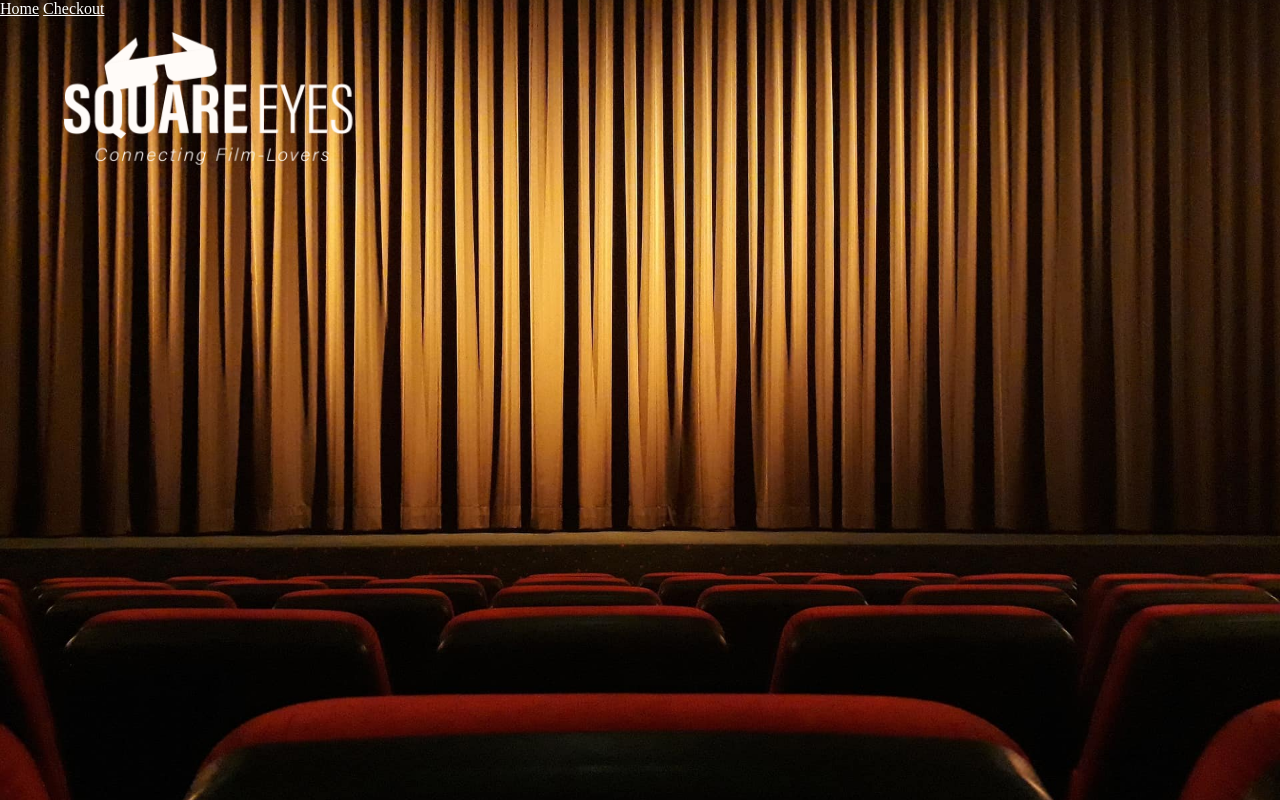
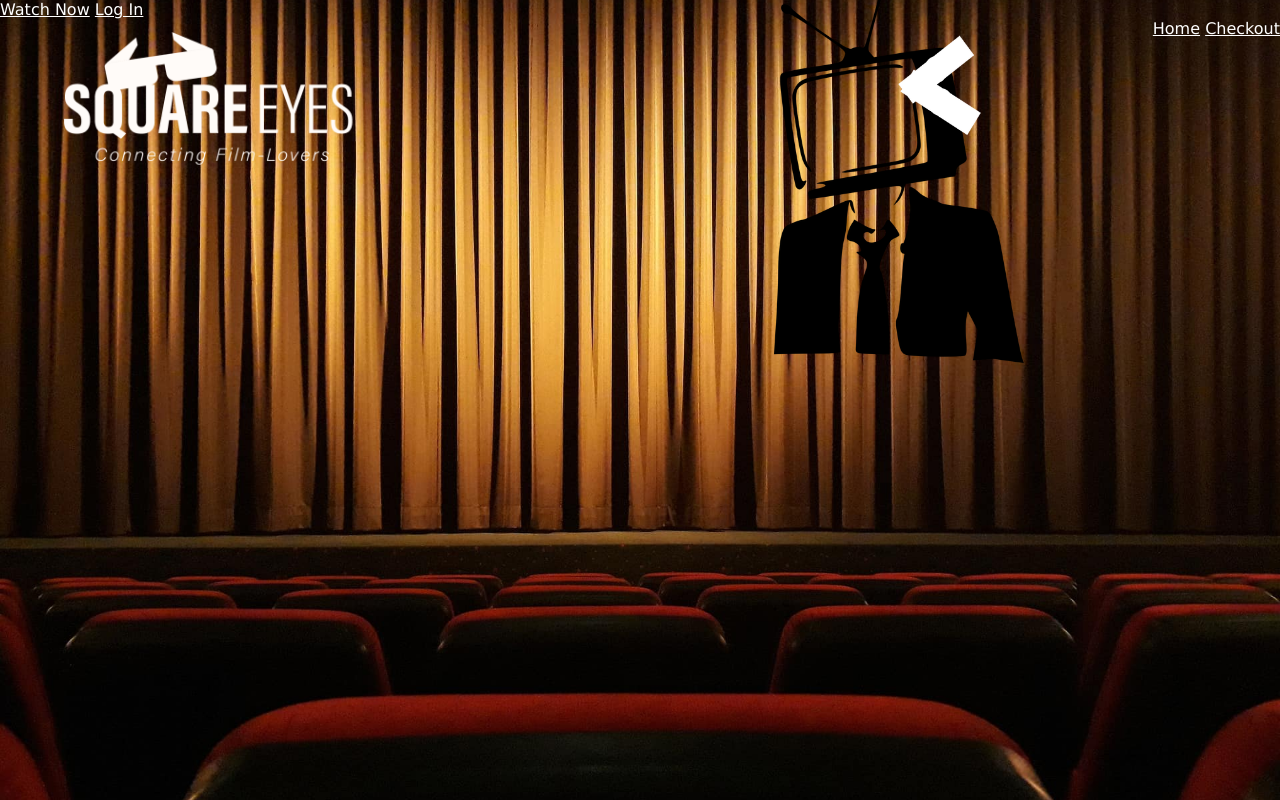
Before and after one commit to Teitrheim/Square-Eyes, a plain HTML site: page index.html in a window 1280 px wide. Drawn offline with Linux system fonts and the light colour scheme.

Commit message:
all at once

```diff
--- a/CSS/styles.css
+++ b/CSS/styles.css
@@ -1,6 +1,7 @@
 * {
   margin: 0;
   padding: 0;
+  font-family: Poppins, Verdana, Geneva, Tahoma, sans-serif;
 }
 #banner {
   background-image: url("../products/movie-theater-compressed.jpg");
@@ -9,6 +10,13 @@
   height: 100vh;
 }
 
+
+nav {
+  display: flex;
+  justify-content: flex-end;
+}
+
+
 .logo {
   width: 300px;
   position: absolute;
@@ -16,11 +24,21 @@
   left: 5%;
 }
 
+
 html, body {
   height: 100vh;
 }
+
 
 li, a {
   display: inline;
   color: white;
 }
+
+
+.tv {
+  width: 250px;
+  position: fixed;
+  top: -5%;
+  right: 20%;
+}
--- a/index.html
+++ b/index.html
@@ -11,6 +11,9 @@
 <body>
     <section id="banner">
         <img aria-label="logo with square glasses" src="./assets/SquareEyes_Logo white.png" class="logo" />
+        <section id="banner-btn">
+            <a href="#">Watch Now</a>
+            <a href="#">Log In</a>
         <nav>
             <ul>
                 <li><a href="index.html">Home</a></li>
@@ -18,5 +21,8 @@
             </ul>
         </nav>
     </section>
+    <section id="banner2">
+        <img aria-label="tv head man" src="assets/tv-6188511_640.png" class="tv" />
+    </section>
 </body>
 </html>
```
